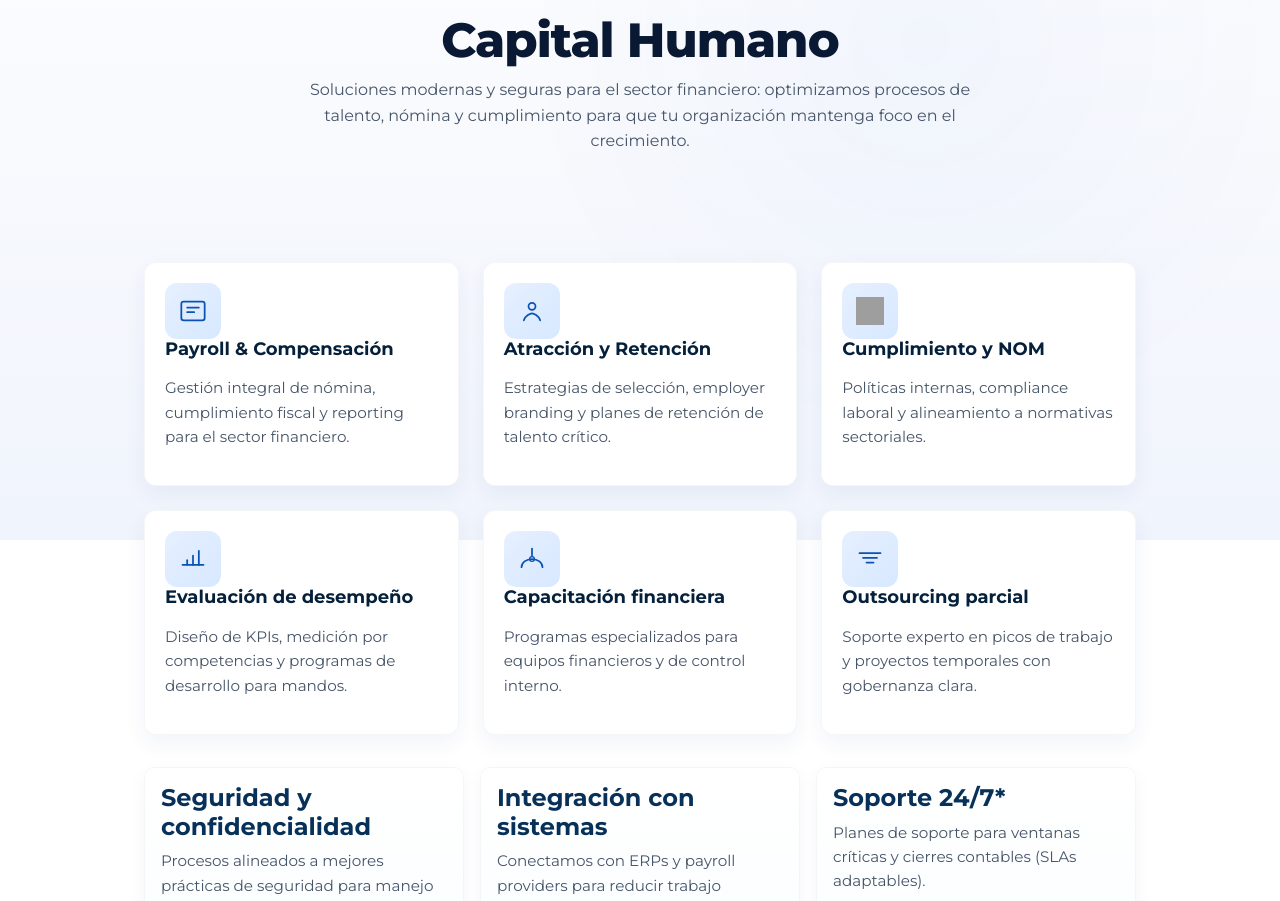
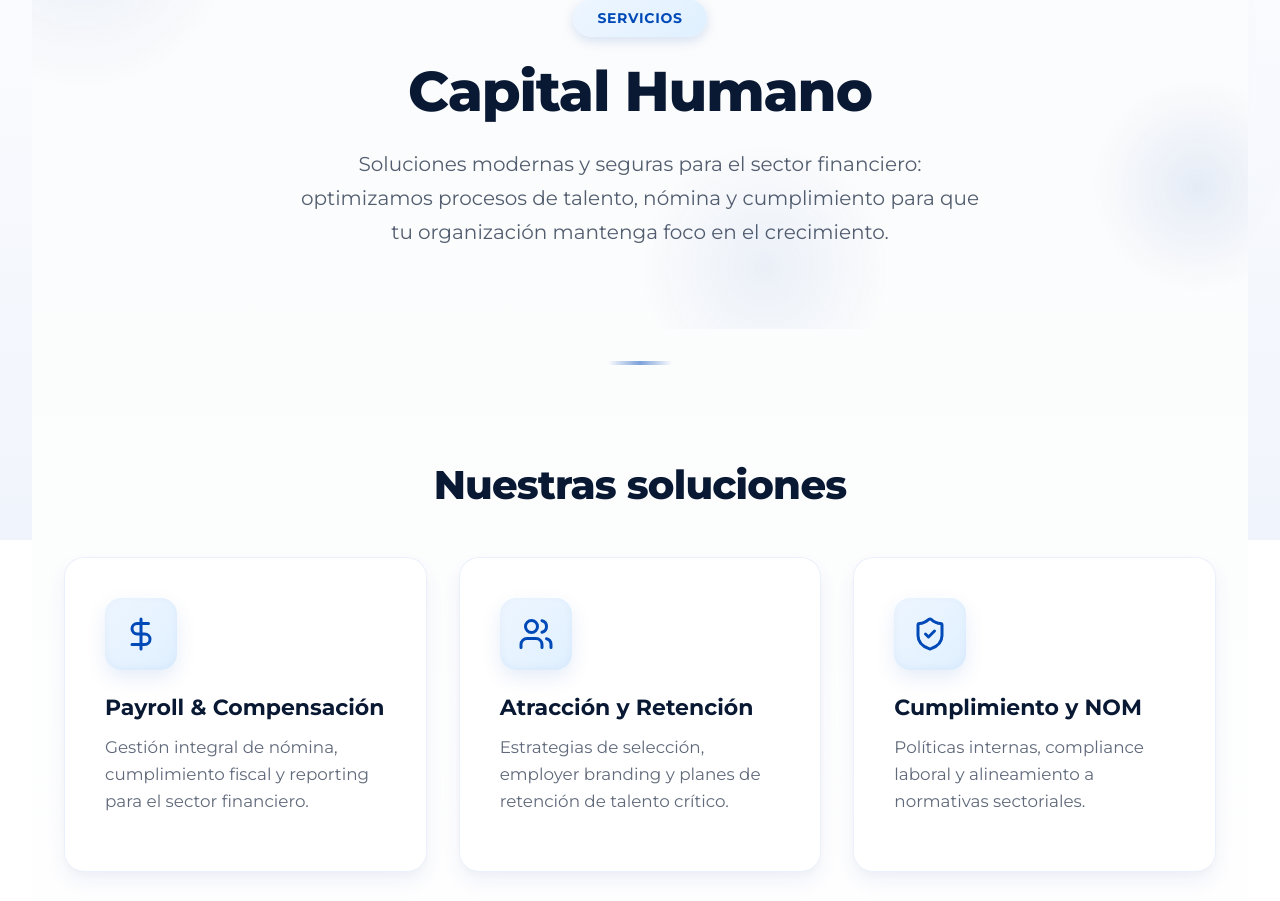
Before and after one commit to EduardoPedroza017/PaginaWebBechapra, a Next.js app: page /servicios/capital-humano in a window 1280 px wide. Shown: the part 260-1161 px from the top of the page. Built offline with nearby package versions, Linux system fonts and the light colour scheme; grey boxes are pictures that could not be loaded.

Commit message:
Actualizacion el la ruta de /servicios y la ruta principal., y se queda pendiende el de la ruta de /servicos/capital-humano.

```diff
--- a/app/servicios/capital-humano/page.tsx
+++ b/app/servicios/capital-humano/page.tsx
@@ -1,95 +1,224 @@
+'use client';
+
+import React from 'react';
+import { motion } from 'framer-motion';
+import Link from 'next/link';
+import {
+  DollarSign,
+  Users,
+  ShieldCheck,
+  BarChart3,
+  GraduationCap,
+  UserCheck,
+  Lock,
+  Zap,
+  HeadphonesIcon
+} from 'lucide-react';
 import styles from "./styles.module.css";
 import ContactForm from "@/app/components/ContactForm";
-import Image from "next/image";
 
 const services = [
 	{
+		icon: <DollarSign />,
 		title: "Payroll & Compensación",
 		desc: "Gestión integral de nómina, cumplimiento fiscal y reporting para el sector financiero.",
-		icon: "/imagen/icons/icon-payroll.svg"
 	},
 	{
+		icon: <Users />,
 		title: "Atracción y Retención",
 		desc: "Estrategias de selección, employer branding y planes de retención de talento crítico.",
-		icon: "/imagen/icons/icon-attraction.svg"
 	},
 	{
+		icon: <ShieldCheck />,
 		title: "Cumplimiento y NOM",
 		desc: "Políticas internas, compliance laboral y alineamiento a normativas sectoriales.",
-		icon: "/imagen/icons/icon-compliance.svg"
 	},
 	{
+		icon: <BarChart3 />,
 		title: "Evaluación de desempeño",
 		desc: "Diseño de KPIs, medición por competencias y programas de desarrollo para mandos.",
-		icon: "/imagen/icons/icon-performance.svg"
 	},
 	{
+		icon: <GraduationCap />,
 		title: "Capacitación financiera",
 		desc: "Programas especializados para equipos financieros y de control interno.",
-		icon: "/imagen/icons/icon-training.svg"
 	},
 	{
+		icon: <UserCheck />,
 		title: "Outsourcing parcial",
 		desc: "Soporte experto en picos de trabajo y proyectos temporales con gobernanza clara.",
-		icon: "/imagen/icons/icon-outsourcing.svg"
 	}
 ];
 
+const features = [
+	{
+		icon: <Lock />,
+		title: "Seguridad y confidencialidad",
+		desc: "Procesos alineados a mejores prácticas de seguridad para manejo de información salarial y personal."
+	},
+	{
+		icon: <Zap />,
+		title: "Integración con sistemas",
+		desc: "Conectamos con ERPs y payroll providers para reducir trabajo manual y errores."
+	},
+	{
+		icon: <HeadphonesIcon />,
+		title: "Soporte 24/7*",
+		desc: "Planes de soporte para ventanas críticas y cierres contables (SLAs adaptables)."
+	}
+];
+
+const containerVariants = {
+  hidden: { opacity: 0 },
+  show: { opacity: 1, transition: { staggerChildren: 0.1 } }
+};
+
+const cardVariants = {
+  hidden: { opacity: 0, y: 20 },
+  show: { opacity: 1, y: 0, transition: { duration: 0.5 } }
+};
+
 export default function Page() {
 	return (
-		<>
-			<section className={styles.section}>
-				<div className={styles.header}>
-					<div className={styles.kicker}>Servicios</div>
-					<h1 className={styles.title}>Capital Humano</h1>
-					<p className={styles.lead}>
+		<main className={styles.main}>
+			<Link href="/servicios" className={styles.backLink}>
+				← Volver a Servicios
+			</Link>
+
+			{/* HERO SECTION */}
+			<section className={styles.hero}>
+				<div className={styles.heroParticles} aria-hidden="true">
+					<span className={styles.particle1}></span>
+					<span className={styles.particle2}></span>
+					<span className={styles.particle3}></span>
+				</div>
+
+				<div className={styles.heroContent}>
+					<motion.div
+						className={styles.kicker}
+						initial={{ opacity: 0, y: -20 }}
+						animate={{ opacity: 1, y: 0 }}
+						transition={{ duration: 0.6 }}
+					>
+						Servicios
+					</motion.div>
+
+					<motion.h1
+						className={styles.title}
+						initial={{ opacity: 0, y: -30 }}
+						animate={{ opacity: 1, y: 0 }}
+						transition={{ duration: 0.7, delay: 0.1 }}
+					>
+						Capital Humano
+					</motion.h1>
+
+					<motion.p
+						className={styles.lead}
+						initial={{ opacity: 0, y: 20 }}
+						animate={{ opacity: 1, y: 0 }}
+						transition={{ duration: 0.7, delay: 0.2 }}
+					>
 						Soluciones modernas y seguras para el sector financiero: optimizamos procesos de talento,
 						nómina y cumplimiento para que tu organización mantenga foco en el crecimiento.
-					</p>
+					</motion.p>
 				</div>
+			</section>
 
-				<div className={styles.contentWrap}>
-					<div className={styles.servicesGrid}>
-						{services.map((s) => (
-							<article key={s.title} className={styles.serviceCard} aria-labelledby={s.title.replace(/\s+/g, "-") }>
-												<div className="flex items-start gap-4">
-													<div className={styles.serviceIcon} aria-hidden>
-														<Image src={s.icon} alt={`${s.title} icon`} width={28} height={28} className={styles.serviceIconImage} />
-													</div>
-									<div>
-										<h3 id={s.title.replace(/\s+/g, "-")} className={styles.serviceTitle}>{s.title}</h3>
-										<p className={styles.serviceDesc}>{s.desc}</p>
-									</div>
+			{/* SEPARATOR */}
+			<div className={styles.separator}>
+				<span></span>
+			</div>
+
+			{/* SERVICES SECTION */}
+			<section className={styles.servicesSection}>
+				<div className={styles.container}>
+					<motion.h2
+						className={styles.sectionTitle}
+						initial={{ opacity: 0, y: 20 }}
+						whileInView={{ opacity: 1, y: 0 }}
+						viewport={{ once: true }}
+						transition={{ duration: 0.6 }}
+					>
+						Nuestras soluciones
+					</motion.h2>
+
+					<motion.div
+						className={styles.servicesGrid}
+						variants={containerVariants}
+						initial="hidden"
+						whileInView="show"
+						viewport={{ once: true }}
+					>
+						{services.map((service, index) => (
+							<motion.article
+								key={index}
+								className={styles.serviceCard}
+								variants={cardVariants}
+							>
+								<div className={styles.serviceIcon}>
+									{service.icon}
 								</div>
-							</article>
+								<h3 className={styles.serviceTitle}>{service.title}</h3>
+								<p className={styles.serviceDesc}>{service.desc}</p>
+							</motion.article>
 						))}
-					</div>
+					</motion.div>
+				</div>
+			</section>
 
-					<div className={styles.featuresRow}>
-						<div className={styles.featureItem}>
-							<h4 className={styles.featureTitle}>Seguridad y confidencialidad</h4>
-							<p className={styles.featureText}>Procesos alineados a mejores prácticas de seguridad para manejo de información salarial y personal.</p>
-						</div>
-						<div className={styles.featureItem}>
-							<h4 className={styles.featureTitle}>Integración con sistemas</h4>
-							<p className={styles.featureText}>Conectamos con ERPs y payroll providers para reducir trabajo manual y errores.</p>
-						</div>
-						<div className={styles.featureItem}>
-							<h4 className={styles.featureTitle}>Soporte 24/7*</h4>
-							<p className={styles.featureText}>Planes de soporte para ventanas críticas y cierres contables (SLAs adaptables).</p>
+			{/* FEATURES SECTION */}
+			<section className={styles.featuresSection}>
+				<div className={styles.container}>
+					<motion.div
+						className={styles.featuresGrid}
+						variants={containerVariants}
+						initial="hidden"
+						whileInView="show"
+						viewport={{ once: true }}
+					>
+						{features.map((feature, index) => (
+							<motion.div
+								key={index}
+								className={styles.featureCard}
+								variants={cardVariants}
+							>
+								<div className={styles.featureIcon}>
+									{feature.icon}
+								</div>
+								<h4 className={styles.featureTitle}>{feature.title}</h4>
+								<p className={styles.featureDesc}>{feature.desc}</p>
+							</motion.div>
+						))}
+					</motion.div>
+				</div>
+			</section>
+
+			{/* CTA SECTION */}
+			<motion.section
+				className={styles.ctaSection}
+				initial={{ opacity: 0, y: 20 }}
+				whileInView={{ opacity: 1, y: 0 }}
+				viewport={{ once: true }}
+				transition={{ duration: 0.8 }}
+			>
+				<div className={styles.container}>
+					<div className={styles.ctaContent}>
+						<h3 className={styles.ctaTitle}>¿Listo para optimizar tu Capital Humano?</h3>
+						<p className={styles.ctaText}>Agenda una consulta y descubre cómo podemos ayudarte</p>
+						<div className={styles.ctaButtons}>
+							<a href="#contacto" className={styles.primaryBtn}>Contactar a Bechapra</a>
+							<a href="#" className={styles.ghostBtn}>Ver casos de éxito</a>
 						</div>
 					</div>
+				</div>
+			</motion.section>
 
-					<div className={styles.ctaWrap}>
-						<a href="#contacto" className={styles.primaryBtn}>Contactar a Bechapra</a>
-						<a href="#" className={styles.ghostBtn}>Ver casos de éxito</a>
-					</div>
-
-					<div id="contacto" className={styles.contactSection}>
-						<ContactForm />
-					</div>
+			{/* CONTACT SECTION */}
+			<section id="contacto" className={styles.contactSection}>
+				<div className={styles.container}>
+					<ContactForm />
 				</div>
 			</section>
-		</>
+		</main>
 	);
 }
--- a/app/servicios/capital-humano/styles.module.css
+++ b/app/servicios/capital-humano/styles.module.css
@@ -1,145 +1,413 @@
-/* Styles for /servicios/capital-humano page - isolated to avoid conflicts */
-.section {
-  margin-bottom: 3rem;
+/* Capital Humano - Modern Design */
+.main {
+  background: linear-gradient(180deg, #FAFBFC 0%, #FFFFFF 50%, #F8FAFC 100%);
+  min-height: 100vh;
 }
 
-.header {
-  max-width: 64rem;
-  margin-left: auto;
-  margin-right: auto;
-  padding: 4rem 1rem;
+.backLink {
+  display: inline-block;
+  margin: 2rem 0 0 2rem;
+  padding: 0.75rem 1.5rem;
+  background: rgba(0, 74, 183, 0.06);
+  color: #004AB7;
+  border-radius: 9999px;
+  font-weight: 600;
+  text-decoration: none;
+  transition: all 0.3s ease;
+}
+
+.backLink:hover {
+  background: rgba(0, 74, 183, 0.12);
+  transform: translateX(-4px);
+}
+
+.hero {
+  position: relative;
+  padding: 6rem 2rem 5rem;
   text-align: center;
+  overflow: hidden;
+}
+
+.heroParticles {
+  position: absolute;
+  inset: 0;
+  pointer-events: none;
+  overflow: hidden;
+}
+
+.particle1,
+.particle2,
+.particle3 {
+  position: absolute;
+  border-radius: 50%;
+  background: radial-gradient(circle, rgba(0, 74, 183, 0.15), transparent 70%);
+  animation: float 8s ease-in-out infinite;
+}
+
+.particle1 {
+  width: 300px;
+  height: 300px;
+  top: -100px;
+  left: -100px;
+  animation-delay: 0s;
+}
+
+.particle2 {
+  width: 200px;
+  height: 200px;
+  top: 50%;
+  right: -50px;
+  animation-delay: 2s;
+}
+
+.particle3 {
+  width: 250px;
+  height: 250px;
+  bottom: -80px;
+  left: 50%;
+  animation-delay: 4s;
+}
+
+@keyframes float {
+  0%,
+  100% {
+    transform: translateY(0) scale(1);
+    opacity: 0.3;
+  }
+  50% {
+    transform: translateY(-30px) scale(1.1);
+    opacity: 0.6;
+  }
+}
+
+.heroContent {
+  max-width: 850px;
+  margin: 0 auto;
+  position: relative;
+  z-index: 1;
 }
 
 .kicker {
   display: inline-block;
-  background-color: #EEF6FF; /* blue-50 */
-  color: #1E63D6; /* primary blue */
-  padding: 0.35rem 0.75rem;
+  background: linear-gradient(135deg, #EEF6FF 0%, #E0F0FF 100%);
+  color: #004AB7;
+  padding: 0.5rem 1.5rem;
   border-radius: 9999px;
   font-size: 0.875rem;
-  font-weight: 600;
-  margin-bottom: 1rem;
+  font-weight: 700;
+  margin-bottom: 1.5rem;
+  letter-spacing: 0.05em;
+  text-transform: uppercase;
+  box-shadow: 0 4px 12px rgba(0, 74, 183, 0.15);
 }
 
 .title {
-  font-size: 2.25rem;
-  line-height: 1.05;
+  font-size: 3.5rem;
+  line-height: 1.1;
   font-weight: 800;
+  margin-bottom: 1.5rem;
+  color: #0A1933;
+  letter-spacing: -0.02em;
+}
+
+.lead {
+  color: rgba(10, 25, 51, 0.7);
+  font-size: 1.25rem;
+  line-height: 1.7;
+  max-width: 700px;
+  margin: 0 auto;
+}
+
+.separator {
+  display: flex;
+  justify-content: center;
+  padding: 2rem 0;
+}
+
+.separator span {
+  width: 80px;
+  height: 4px;
+  background: linear-gradient(90deg, transparent 0%, #004AB7 50%, transparent 100%);
+  border-radius: 9999px;
+  animation: pulse 2s ease-in-out infinite;
+}
+
+@keyframes pulse {
+  0%,
+  100% {
+    opacity: 0.5;
+    transform: scaleX(0.8);
+  }
+  50% {
+    opacity: 1;
+    transform: scaleX(1);
+  }
+}
+
+.container {
+  max-width: 1400px;
+  margin: 0 auto;
+  padding: 0 2rem;
+}
+
+.sectionTitle {
+  font-size: 2.5rem;
+  font-weight: 800;
+  color: #0A1933;
+  text-align: center;
+  margin-bottom: 3rem;
+  letter-spacing: -0.02em;
+}
+
+.servicesSection {
+  padding: 4rem 0;
+}
+
+.servicesGrid {
+  display: grid;
+  grid-template-columns: repeat(auto-fit, minmax(340px, 1fr));
+  gap: 2rem;
+  margin-top: 2rem;
+}
+
+.serviceCard {
+  background: white;
+  border-radius: 20px;
+  padding: 2.5rem;
+  box-shadow: 0 4px 6px rgba(0, 0, 0, 0.02), 0 10px 20px rgba(0, 74, 183, 0.06);
+  border: 1px solid rgba(0, 74, 183, 0.08);
+  transition: all 0.4s cubic-bezier(0.2, 0.9, 0.2, 1);
+  position: relative;
+  overflow: hidden;
+}
+
+.serviceCard::before {
+  content: '';
+  position: absolute;
+  left: 0;
+  top: 0;
+  bottom: 0;
+  width: 4px;
+  background: linear-gradient(180deg, #004AB7 0%, #003d8f 100%);
+  opacity: 0;
+  transition: opacity 0.3s ease;
+}
+
+.serviceCard:hover {
+  transform: translateY(-8px);
+  box-shadow: 0 20px 40px rgba(0, 74, 183, 0.15), 0 10px 20px rgba(0, 0, 0, 0.05);
+  border-color: rgba(0, 74, 183, 0.15);
+}
+
+.serviceCard:hover::before {
+  opacity: 1;
+}
+
+.serviceIcon {
+  width: 72px;
+  height: 72px;
+  border-radius: 16px;
+  background: linear-gradient(135deg, #EEF6FF 0%, #E0F0FF 100%);
+  display: flex;
+  align-items: center;
+  justify-content: center;
+  color: #004AB7;
+  margin-bottom: 1.5rem;
+  box-shadow: 0 8px 20px rgba(0, 74, 183, 0.1), inset 0 -2px 8px rgba(0, 74, 183, 0.05);
+  transition: transform 0.3s ease;
+}
+
+.serviceIcon svg {
+  width: 36px;
+  height: 36px;
+  stroke-width: 2;
+}
+
+.serviceCard:hover .serviceIcon {
+  transform: scale(1.1) rotate(5deg);
+}
+
+.serviceTitle {
+  font-size: 1.375rem;
+  font-weight: 700;
+  color: #0A1933;
+  line-height: 1.3;
   margin-bottom: 0.75rem;
 }
 
-.lead {
-  color: #475569; /* slate-600 */
-  max-width: 42rem;
-  margin-left: auto;
-  margin-right: auto;
+.serviceDesc {
+  color: rgba(10, 25, 51, 0.65);
+  font-size: 1.05rem;
+  line-height: 1.6;
 }
 
-.contentWrap {
-  max-width: 64rem;
-  margin: 0 auto;
-  padding: 0 1rem 3rem;
+.featuresSection {
+  padding: 4rem 0;
 }
 
-.glassCard {
-  background: linear-gradient(180deg, rgba(255,255,255,0.72), rgba(245,249,255,0.6));
-  border: 1px solid rgba(14,54,114,0.06);
-  box-shadow: 0 10px 30px rgba(2,46,135,0.06);
-  border-radius: 12px;
-  padding: 2rem;
-  color: #0A1933;
+.featuresGrid {
+  display: grid;
+  grid-template-columns: repeat(auto-fit, minmax(320px, 1fr));
+  gap: 2rem;
 }
 
-@media (min-width: 768px) {
-  .title { font-size: 3rem; }
-  .glassCard { padding: 2.5rem; }
+.featureCard {
+  background: linear-gradient(135deg, #FFFFFF 0%, #FBFDFF 100%);
+  border-radius: 18px;
+  padding: 2.5rem;
+  border: 1px solid rgba(0, 74, 183, 0.08);
+  box-shadow: 0 4px 6px rgba(0, 0, 0, 0.02), 0 8px 16px rgba(0, 74, 183, 0.05);
+  transition: all 0.3s cubic-bezier(0.2, 0.9, 0.2, 1);
+  text-align: center;
 }
 
-/* Services grid */
-.servicesGrid {
-  display: grid;
-  grid-template-columns: repeat(1, 1fr);
-  gap: 1.25rem;
-  margin-top: 1.75rem;
+.featureCard:hover {
+  transform: translateY(-4px);
+  box-shadow: 0 12px 24px rgba(0, 74, 183, 0.12), 0 4px 8px rgba(0, 0, 0, 0.03);
 }
 
-@media (min-width: 768px) {
-  .servicesGrid { grid-template-columns: repeat(2, 1fr); gap: 1.5rem; }
-}
-
-@media (min-width: 1024px) {
-  .servicesGrid { grid-template-columns: repeat(3, 1fr); }
-}
-
-.serviceCard {
-  background: #fff;
-  border-radius: 12px;
-  padding: 1.25rem;
-  box-shadow: 0 8px 22px rgba(2,46,135,0.06);
-  border: 1px solid rgba(10,25,51,0.04);
-  display: flex;
-  flex-direction: column;
-  gap: 0.75rem;
-}
-
-.serviceIcon {
-  width: 56px;
-  height: 56px;
-  border-radius: 12px;
-  background: linear-gradient(135deg,#e6f0ff,#d7e8ff);
+.featureIcon {
+  width: 64px;
+  height: 64px;
+  border-radius: 14px;
+  background: linear-gradient(135deg, #004AB7 0%, #003d8f 100%);
   display: inline-flex;
   align-items: center;
   justify-content: center;
-  font-weight: 700;
-  color: #0b4ab7;
+  color: white;
+  margin-bottom: 1.25rem;
+  box-shadow: 0 10px 25px rgba(0, 74, 183, 0.25);
 }
 
-.serviceIconImage {
-  width: 28px;
-  height: 28px;
-  display: block;
+.featureIcon svg {
+  width: 32px;
+  height: 32px;
+  stroke-width: 2.5;
 }
 
-.serviceTitle {
-  font-size: 1.125rem;
+.featureTitle {
   font-weight: 700;
-  color: #05203a;
+  font-size: 1.25rem;
+  color: #0A1933;
+  margin-bottom: 0.75rem;
 }
 
-.serviceDesc {
-  color: #475569;
-  font-size: 0.95rem;
+.featureDesc {
+  color: rgba(10, 25, 51, 0.65);
+  font-size: 1rem;
+  line-height: 1.6;
 }
 
-/* Features row */
-.featuresRow {
-  display: grid;
-  grid-template-columns: 1fr;
-  gap: 1rem;
-  margin-top: 2rem;
+.ctaSection {
+  padding: 5rem 0;
+  position: relative;
+  overflow: hidden;
 }
 
-@media (min-width: 768px) {
-  .featuresRow { grid-template-columns: repeat(3, 1fr); }
+.ctaSection::before {
+  content: '';
+  position: absolute;
+  inset: 0;
+  background: linear-gradient(135deg, rgba(0, 74, 183, 0.03) 0%, rgba(0, 74, 183, 0.08) 100%);
+  z-index: 0;
 }
 
-.featureItem {
-  background: linear-gradient(180deg,#fff,#fbfdff);
-  border-radius: 10px;
-  padding: 1rem;
-  border: 1px solid rgba(10,25,51,0.03);
-  box-shadow: 0 6px 20px rgba(2,46,135,0.04);
+.ctaContent {
+  position: relative;
+  z-index: 1;
+  text-align: center;
+  max-width: 800px;
+  margin: 0 auto;
 }
 
-.featureTitle { font-weight: 700; color: #08315a; margin-bottom: 0.5rem; }
-.featureText { color: #475569; font-size: 0.95rem; }
+.ctaTitle {
+  font-size: 2.5rem;
+  font-weight: 800;
+  color: #0A1933;
+  margin-bottom: 1rem;
+  letter-spacing: -0.02em;
+}
 
-/* CTA */
-.ctaWrap { margin-top: 2.25rem; display:flex; align-items:center; gap:1rem; flex-wrap:wrap; }
-.primaryBtn { background: linear-gradient(90deg,#1e63d6 0%,#0b52b3 100%); color:#fff; padding:0.85rem 1.5rem; border-radius:9999px; border:none; box-shadow:0 12px 36px rgba(3,102,214,0.12); font-weight:700; }
-.primaryBtn:hover { transform: translateY(-3px); box-shadow:0 20px 48px rgba(3,102,214,0.16); }
-.ghostBtn { background: transparent; color:#05103a; padding:0.6rem 1.1rem; border-radius:9999px; border:1px solid rgba(10,25,51,0.06); }
+.ctaText {
+  font-size: 1.25rem;
+  color: rgba(10, 25, 51, 0.7);
+  margin-bottom: 2.5rem;
+}
 
-/* contact section spacing */
-.contactSection { margin-top: 2.5rem; }
+.ctaButtons {
+  display: flex;
+  gap: 1.5rem;
+  justify-content: center;
+  flex-wrap: wrap;
+}
+
+.primaryBtn {
+  background: linear-gradient(135deg, #004AB7 0%, #003d8f 100%);
+  color: white;
+  padding: 1.125rem 2.5rem;
+  border-radius: 9999px;
+  border: none;
+  box-shadow: 0 10px 30px rgba(0, 74, 183, 0.3);
+  font-weight: 700;
+  font-size: 1.05rem;
+  transition: all 0.3s cubic-bezier(0.2, 0.9, 0.2, 1);
+  text-decoration: none;
+  display: inline-block;
+}
+
+.primaryBtn:hover {
+  transform: translateY(-3px);
+  box-shadow: 0 20px 40px rgba(0, 74, 183, 0.4);
+}
+
+.ghostBtn {
+  background: transparent;
+  color: #004AB7;
+  padding: 1.125rem 2.5rem;
+  border-radius: 9999px;
+  border: 2px solid rgba(0, 74, 183, 0.25);
+  font-weight: 700;
+  font-size: 1.05rem;
+  transition: all 0.3s ease;
+  text-decoration: none;
+  display: inline-block;
+}
+
+.ghostBtn:hover {
+  border-color: rgba(0, 74, 183, 0.5);
+  background: rgba(0, 74, 183, 0.08);
+}
+
+.contactSection {
+  padding: 5rem 0;
+  background: white;
+  border-top: 1px solid rgba(0, 74, 183, 0.08);
+}
+
+@media (max-width: 768px) {
+  .title {
+    font-size: 2.5rem;
+  }
+
+  .lead {
+    font-size: 1.125rem;
+  }
+
+  .sectionTitle {
+    font-size: 2rem;
+  }
+
+  .servicesGrid,
+  .featuresGrid {
+    grid-template-columns: 1fr;
+  }
+
+  .ctaTitle {
+    font-size: 2rem;
+  }
+
+  .ctaButtons {
+    flex-direction: column;
+    align-items: stretch;
+  }
+}
```
